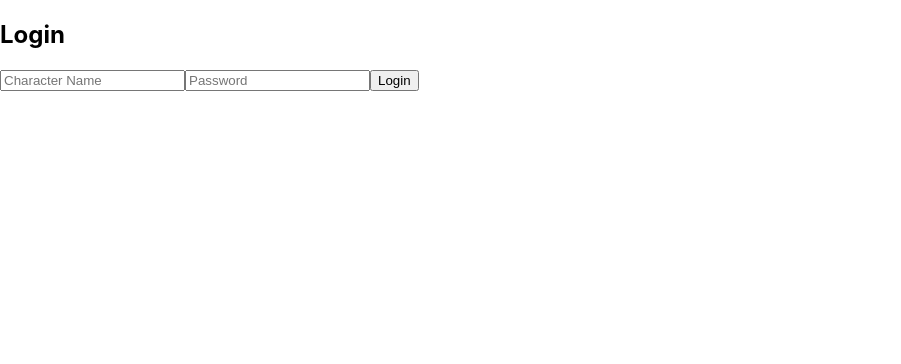
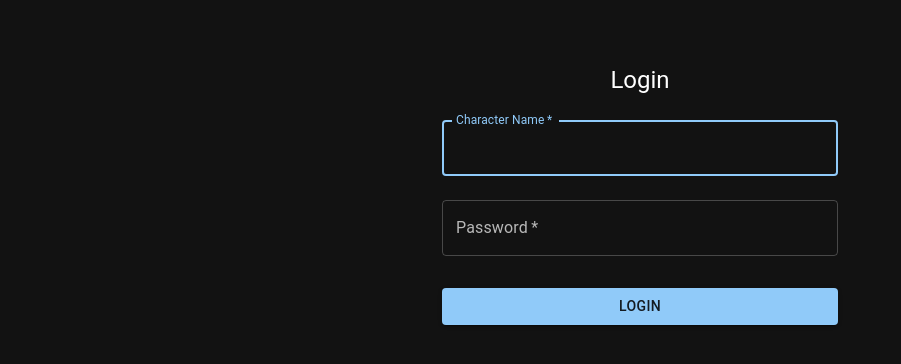
Before and after one commit to linisastald/Loot-Tracker-PF1e, a React (Create React App) app in the folder frontend/: page /login in a window 1280 px wide. Shown: the top 364 px of the page, without its empty margins (0-901 px from the left). Built offline with nearby package versions, Linux system fonts and the light colour scheme.

Commit message:
add in MUI add main page and sidebar

```diff
--- a/frontend/package.json
+++ b/frontend/package.json
@@ -7,7 +7,11 @@
     "react": "^17.0.2",
     "react-dom": "^17.0.2",
     "react-router-dom": "^5.2.0",
-    "react-scripts": "5.0.1"
+    "react-scripts": "5.0.1",
+    "@mui/material": "^5.2.8",
+    "@emotion/react": "^11.7.1",
+    "@emotion/styled": "^11.6.0",
+    "@mui/icons-material": "^5.2.4"
   },
   "scripts": {
     "start": "react-scripts start",
--- a/frontend/src/App.js
+++ b/frontend/src/App.js
@@ -4,19 +4,19 @@ import Login from './components/Login';
 import LootEntry from './components/LootEntry';
 import LootOverview from './components/LootOverview';
 import GoldTransactions from './components/GoldTransactions';
+import MainLayout from './components/MainLayout';
 
 function App() {
   return (
     <Router>
-      <div className="App">
-        <Switch>
-          <Route path="/login" component={Login} />
+      <Switch>
+        <Route path="/login" component={Login} />
+        <MainLayout>
           <Route path="/loot-entry" component={LootEntry} />
           <Route path="/loot-overview" component={LootOverview} />
           <Route path="/gold-transactions" component={GoldTransactions} />
-          <Route exact path="/" component={Login} />
-        </Switch>
-      </div>
+        </MainLayout>
+      </Switch>
     </Router>
   );
 }
--- a/frontend/src/components/Login.js
+++ b/frontend/src/components/Login.js
@@ -1,39 +1,62 @@
-import React, { useState } from 'react';
+import React from 'react';
 import { useHistory } from 'react-router-dom';
+import { Container, TextField, Button, Typography, Box } from '@mui/material';
 
 const Login = () => {
-  const [characterName, setCharacterName] = useState('');
-  const [password, setPassword] = useState('');
   const history = useHistory();
 
-  const handleSubmit = async (e) => {
+  const handleSubmit = (e) => {
     e.preventDefault();
-    // Dummy login logic: directly navigate to the loot entry page
-    localStorage.setItem('token', 'dummy_token');  // Set a dummy token
+    // Dummy login logic
+    localStorage.setItem('token', 'dummy_token');
     history.push('/loot-entry');
   };
 
   return (
-    <div>
-      <h2>Login</h2>
-      <form onSubmit={handleSubmit}>
-        <input
-          type="text"
-          placeholder="Character Name"
-          value={characterName}
-          onChange={(e) => setCharacterName(e.target.value)}
-          required
-        />
-        <input
-          type="password"
-          placeholder="Password"
-          value={password}
-          onChange={(e) => setPassword(e.target.value)}
-          required
-        />
-        <button type="submit">Login</button>
-      </form>
-    </div>
+    <Container component="main" maxWidth="xs">
+      <Box
+        sx={{
+          marginTop: 8,
+          display: 'flex',
+          flexDirection: 'column',
+          alignItems: 'center',
+        }}
+      >
+        <Typography component="h1" variant="h5">
+          Login
+        </Typography>
+        <Box component="form" onSubmit={handleSubmit} sx={{ mt: 1 }}>
+          <TextField
+            margin="normal"
+            required
+            fullWidth
+            id="characterName"
+            label="Character Name"
+            name="characterName"
+            autoComplete="characterName"
+            autoFocus
+          />
+          <TextField
+            margin="normal"
+            required
+            fullWidth
+            name="password"
+            label="Password"
+            type="password"
+            id="password"
+            autoComplete="current-password"
+          />
+          <Button
+            type="submit"
+            fullWidth
+            variant="contained"
+            sx={{ mt: 3, mb: 2 }}
+          >
+            Login
+          </Button>
+        </Box>
+      </Box>
+    </Container>
   );
 };
 
--- /dev/null
+++ b/frontend/src/components/MainLayout.css
@@ -0,0 +1,9 @@
+.main-layout {
+  display: flex;
+}
+
+.content {
+  margin-left: 200px;
+  padding: 20px;
+  width: 100%;
+}
--- /dev/null
+++ b/frontend/src/components/MainLayout.js
@@ -0,0 +1,16 @@
+import React from 'react';
+import Sidebar from './Sidebar';
+import { Box } from '@mui/material';
+
+const MainLayout = ({ children }) => {
+  return (
+    <Box sx={{ display: 'flex' }}>
+      <Sidebar />
+      <Box component="main" sx={{ flexGrow: 1, p: 3 }}>
+        {children}
+      </Box>
+    </Box>
+  );
+};
+
+export default MainLayout;
--- /dev/null
+++ b/frontend/src/components/Sidebar.css
@@ -0,0 +1,25 @@
+.sidebar {
+  width: 200px;
+  height: 100vh;
+  background-color: #f8f9fa;
+  padding: 20px;
+  position: fixed;
+}
+
+.sidebar h2 {
+  text-align: center;
+}
+
+.sidebar ul {
+  list-style-type: none;
+  padding: 0;
+}
+
+.sidebar ul li {
+  margin: 10px 0;
+}
+
+.sidebar ul li a {
+  text-decoration: none;
+  color: #000;
+}
--- /dev/null
+++ b/frontend/src/components/Sidebar.js
@@ -0,0 +1,33 @@
+import React from 'react';
+import { Link } from 'react-router-dom';
+import { Drawer, List, ListItem, ListItemText, Typography } from '@mui/material';
+
+const Sidebar = () => {
+  return (
+    <Drawer
+      variant="permanent"
+      sx={{
+        width: 240,
+        flexShrink: 0,
+        [`& .MuiDrawer-paper`]: { width: 240, boxSizing: 'border-box' },
+      }}
+    >
+      <Typography variant="h6" align="center" sx={{ my: 2 }}>
+        Menu
+      </Typography>
+      <List>
+        <ListItem button component={Link} to="/loot-entry">
+          <ListItemText primary="Loot Entry" />
+        </ListItem>
+        <ListItem button component={Link} to="/loot-overview">
+          <ListItemText primary="Loot Overview" />
+        </ListItem>
+        <ListItem button component={Link} to="/gold-transactions">
+          <ListItemText primary="Gold Transactions" />
+        </ListItem>
+      </List>
+    </Drawer>
+  );
+};
+
+export default Sidebar;
--- a/frontend/src/index.js
+++ b/frontend/src/index.js
@@ -2,10 +2,16 @@ import React from 'react';
 import ReactDOM from 'react-dom';
 import './index.css';
 import App from './App';
+import { ThemeProvider } from '@mui/material/styles';
+import CssBaseline from '@mui/material/CssBaseline';
+import theme from './theme';
 
 ReactDOM.render(
   <React.StrictMode>
-    <App />
+    <ThemeProvider theme={theme}>
+      <CssBaseline />
+      <App />
+    </ThemeProvider>
   </React.StrictMode>,
   document.getElementById('root')
 );
--- /dev/null
+++ b/frontend/src/theme.js
@@ -0,0 +1,15 @@
+import { createTheme } from '@mui/material/styles';
+
+const theme = createTheme({
+  palette: {
+    mode: 'dark',
+    primary: {
+      main: '#90caf9',
+    },
+    secondary: {
+      main: '#f48fb1',
+    },
+  },
+});
+
+export default theme;
```
Also changed, not shown: package.json (+8 -1 lines), 2 other files (tests, documents, lock files or other folders).
